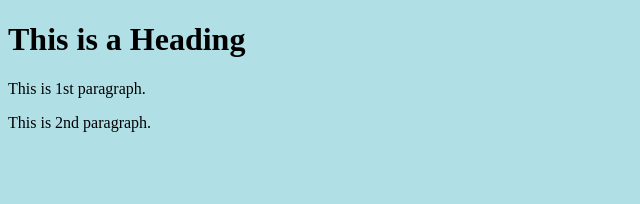
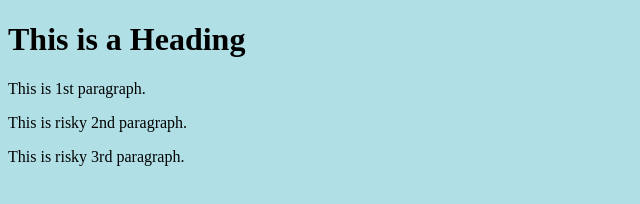
Before and after one commit to hellocutiemation/basic-merge, a plain HTML site: page index.html in a window 1280 px wide. Shown: the whole page, without its empty margins (0-640 px from the left). Drawn offline with Linux system fonts and the light colour scheme.

Commit message:
Update index.html with risky 2nd and 3rd
Update index.html with risky 2nd and 3rd, blah blah... reasoning

```diff
--- a/index.html
+++ b/index.html
@@ -7,7 +7,8 @@
 
 <h1>This is a Heading</h1>
 <p>This is 1st paragraph.</p>
-<p>This is 2nd paragraph.</p>
+<p>This is risky 2nd paragraph.</p>
+<p>This is risky 3rd paragraph.</p>
 
 </body>
 </html>
```
